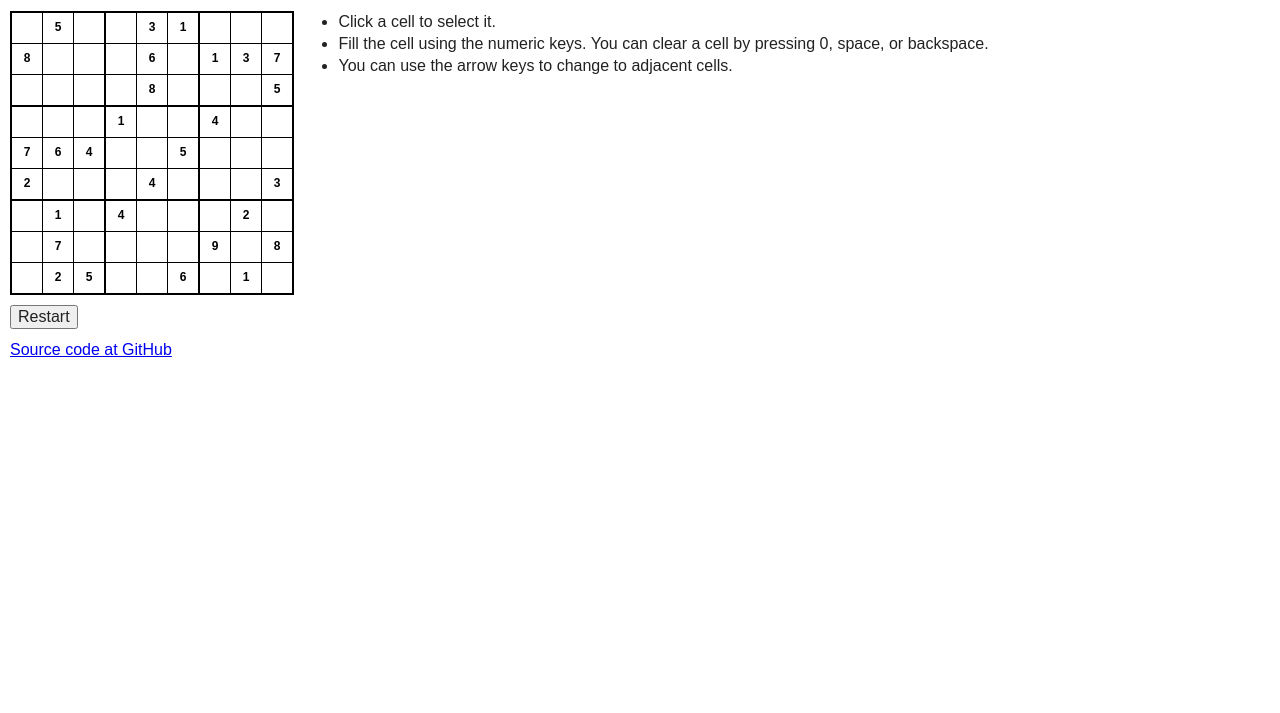
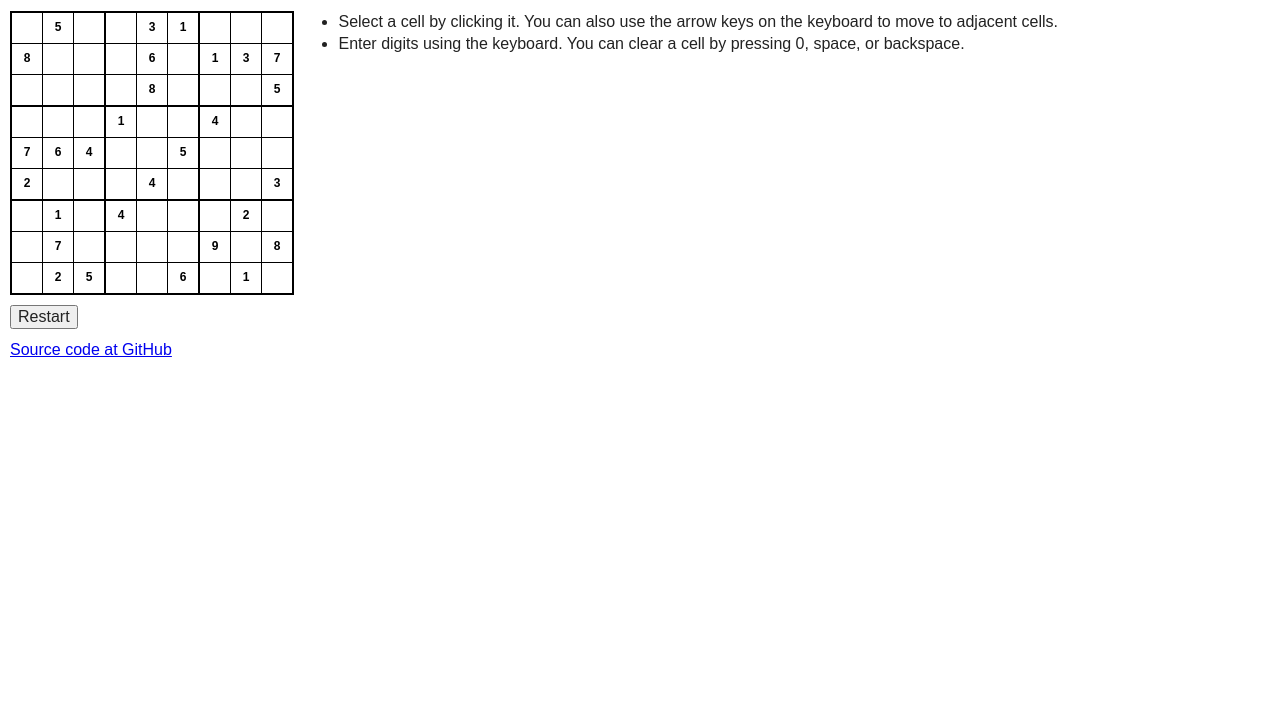
Before and after one commit to lmonilsson/websudoku, a plain HTML site: page index.html in a window 1280 px wide. Shown: the part 87-800 px from the top of the page. Drawn offline with nearby package versions, Linux system fonts and the light colour scheme.

Commit message:
Improved the help text on index.html.

```diff
--- a/index.html
+++ b/index.html
@@ -21,9 +21,8 @@
                 <canvas id="sudoku-canvas" style="display: inline-block; vertical-align: top;"></canvas>
 
                 <ul style="margin-top: 0; display: inline-block; vertical-align: top;">
-                    <li>Click a cell to select it.</li>
-                    <li>Fill the cell using the numeric keys. You can clear a cell by pressing 0, space, or backspace.</li>
-                    <li>You can use the arrow keys to change to adjacent cells.</li>
+                    <li>Select a cell by clicking it. You can also use the arrow keys on the keyboard to move to adjacent cells.</li>
+                    <li>Enter digits using the keyboard. You can clear a cell by pressing 0, space, or backspace.</li>
                 </ul>
             </div>
 
```
